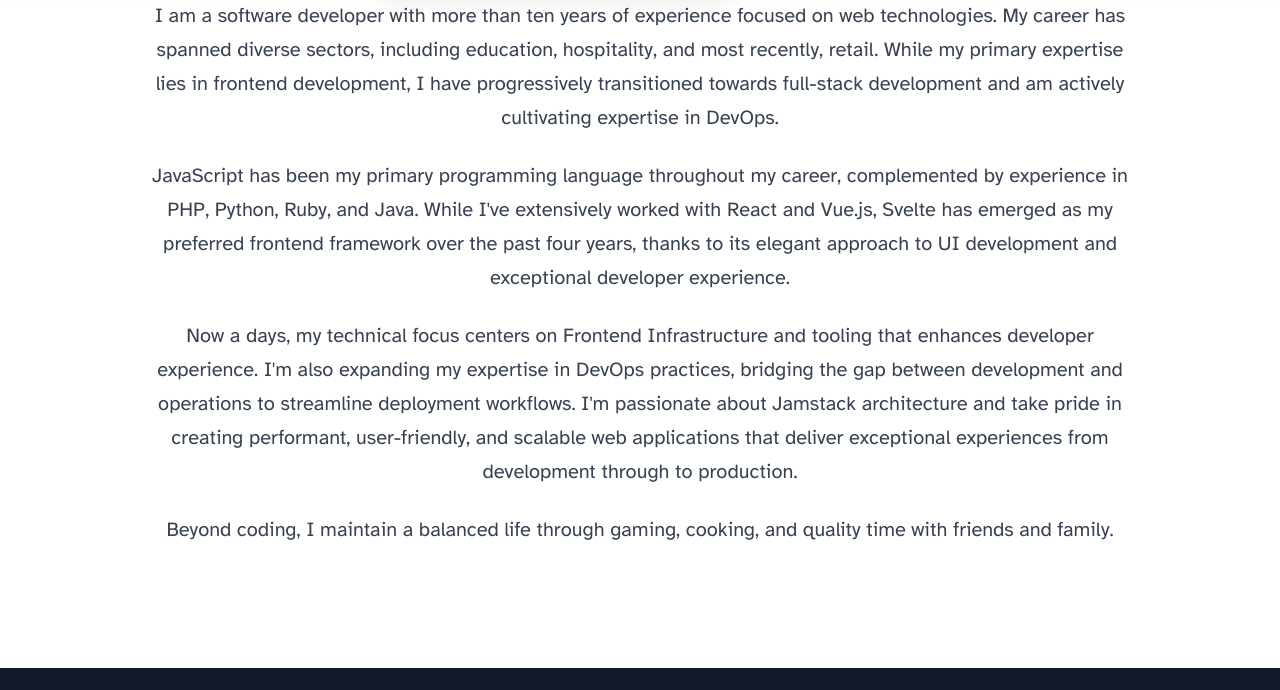
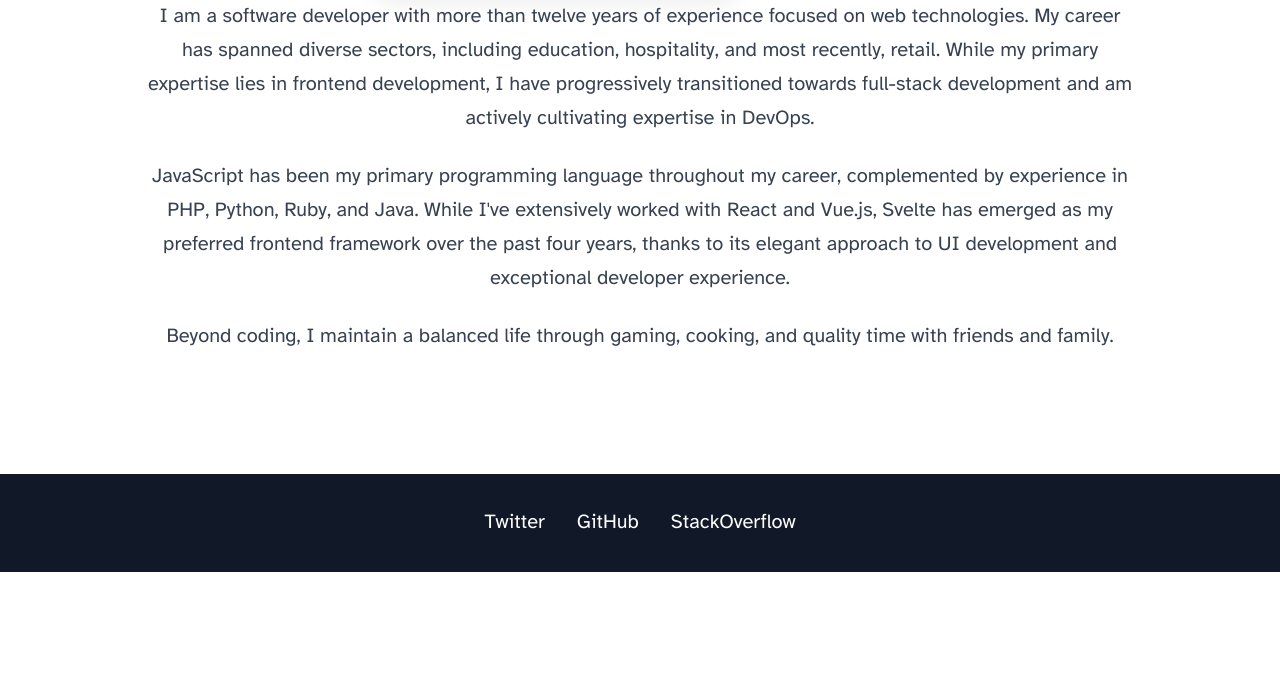
Before and after one commit to azs06/azs06.github.io, an Astro site: page / in a window 1280 px wide. Shown: the part 582-1272 px from the top of the page. After the commit the page ends 1154 px from the top, so only its background shows below. Built offline with nearby package versions, Linux system fonts and the light colour scheme; Astro itself is replaced by a stand-in of ours.

Commit message:
index page update

```diff
--- a/src/pages/index.astro
+++ b/src/pages/index.astro
@@ -25,7 +25,7 @@
         Hi, I'm <span class="text-brandingColor">Md Atiquzzaman Soikat</span>
     </h1>
     <p class="text-xl text-gray-800 font-semibold mb-6">
-    Senior Software Engineer & CTO at ReformedTech
+        Senior Full Stack Developer | Frontend Architect | Team Lead
     </p>
     <div
         class="m-auto text-center mt-4 mb-4 justify-center flex flex-col items-center w-full space-x-5 space-y-8 lg:space-y-0 lg:flex-row"
@@ -57,40 +57,31 @@
     <!-- Introduction -->
     <div class="space-y-6 text-gray-700">
         <p>
-      I am a software developer with more than ten years of experience focused
-      on web technologies. My career has spanned diverse sectors, including
-      education, hospitality, and most recently, retail. While my primary
-      expertise lies in frontend development, I have progressively transitioned
-      towards full-stack development and am actively cultivating expertise in
-      DevOps.
+            I am a software developer with more than twelve years of experience
+            focused on web technologies. My career has spanned diverse sectors,
+            including education, hospitality, and most recently, retail. While
+            my primary expertise lies in frontend development, I have
+            progressively transitioned towards full-stack development and am
+            actively cultivating expertise in DevOps.
             <p>
-        <span class="tech-highlight">JavaScript</span> has been my primary programming
-        language throughout my career, complemented by experience in <span
-          class="tech-highlight">PHP</span
-        >, <span class="tech-highlight">Python</span>, <span
-          class="tech-highlight">Ruby</span
-        >, and <span class="tech-highlight">Java</span>. While I've extensively
-        worked with <span class="tech-highlight">React</span> and <span
-          class="tech-highlight">Vue.js</span
-        >, <span class="tech-highlight">Svelte</span> has emerged as my preferred
-        frontend framework over the past four years, thanks to its elegant approach
-        to UI development and exceptional developer experience.
+                <span class="tech-highlight">JavaScript</span> has been my primary
+                programming language throughout my career, complemented by experience
+                in <span class="tech-highlight">PHP</span>, <span
+                    class="tech-highlight">Python</span
+                >, <span class="tech-highlight">Ruby</span>, and <span
+                    class="tech-highlight">Java</span
+                >. While I've extensively worked with <span
+                    class="tech-highlight">React</span
+                > and <span class="tech-highlight">Vue.js</span>, <span
+                    class="tech-highlight">Svelte</span
+                > has emerged as my preferred frontend framework over the past four
+                years, thanks to its elegant approach to UI development and exceptional
+                developer experience.
             </p>
 
             <p>
-        Now a days, my technical focus centers on <span class="tech-highlight"
-          >Frontend Infrastructure</span
-        > and tooling that enhances developer experience. I'm also expanding my expertise
-        in <span class="tech-highlight">DevOps</span> practices, bridging the gap
-        between development and operations to streamline deployment workflows. I'm
-        passionate about <span class="tech-highlight">Jamstack</span> architecture
-        and take pride in creating performant, user-friendly, and scalable web applications
-        that deliver exceptional experiences from development through to production.
-      </p>
-
-      <p>
-        Beyond coding, I maintain a balanced life through gaming, cooking, and
-        quality time with friends and family.
+                Beyond coding, I maintain a balanced life through gaming,
+                cooking, and quality time with friends and family.
             </p>
         </p>
         <section class="my-12 mx-auto max-w-4xl hidden">
@@ -98,10 +89,16 @@
                 class="bg-gradient-to-br from-blue-500 via-purple-600 to-blue-600 overflow-hidden shadow-lg"
             >
                 <div class="p-8 text-white">
-          <div class="flex flex-col md:flex-row items-center justify-between">
+                    <div
+                        class="flex flex-col md:flex-row items-center justify-between"
+                    >
                         <div>
-              <h2 class="text-2xl md:text-2xl font-bold mb-2">Have an idea?</h2>
-              <div class="text-2xl md:text-2xl font-extrabold mb-2">
+                            <h2 class="text-2xl md:text-2xl font-bold mb-2">
+                                Have an idea?
+                            </h2>
+                            <div
+                                class="text-2xl md:text-2xl font-extrabold mb-2"
+                            >
                                 Create an MVP in just <span class="relative">
                                     three weeks
                                     <svg
@@ -120,7 +117,8 @@
                                 </span>
                             </div>
                             <p class="text-xl opacity-90">
-                Starting from <span class="font-bold tech-highlight">$3000</span
+                                Starting from <span
+                                    class="font-bold tech-highlight">$3000</span
                                 >
                             </p>
                         </div>
```
Lines whose indentation alone changed are shown as unchanged.
